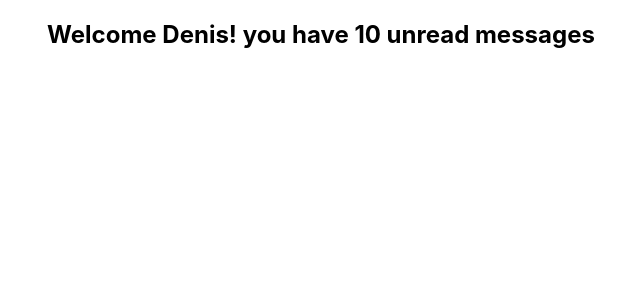
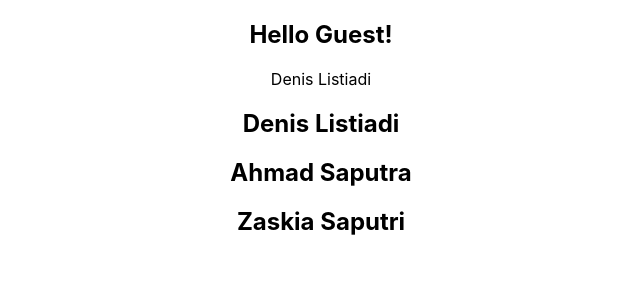
Before and after one commit to denislistiadi/react-typescript, a React (Create React App) app: page / in a window 1280 px wide. Shown: the top 300 px of the page, without its empty margins (319-959 px from the left). Built offline with nearby package versions, Linux system fonts and the light colour scheme.

Commit message:
Basic Props

```diff
--- a/src/App.tsx
+++ b/src/App.tsx
@@ -1,10 +1,34 @@
 import './App.css';
 import Greet from './components/Greet';
+import Person from './components/Person';
+import PersonList from './components/PersonList';
 
 function App() {
+  const personName = {
+    first: 'Denis',
+    last: 'Listiadi'
+  }
+
+  const personList = [
+    {
+      first: 'Denis',
+      last: 'Listiadi'
+    },
+    {
+      first: 'Ahmad',
+      last: 'Saputra'
+    },
+    {
+      first: 'Zaskia',
+      last: 'Saputri'
+    }
+  ]
+
   return (
     <div className="App">
-      <Greet name="Denis" />
+      <Greet name="Denis" messageCount={40} isLogin={false}/>
+      <Person name={personName}/>
+      <PersonList names={personList} />
     </div>
   );
 }
--- a/src/components/Greet.tsx
+++ b/src/components/Greet.tsx
@@ -1,13 +1,19 @@
-import React from 'react'
+import React from "react";
 
 type GreetProps = {
-    name: string;
-}
+  name: string;
+  messageCount: number;
+  isLogin: boolean;
+};
 
 const Greet = (props: GreetProps) => {
   return (
-    <h2>Welcome {props.name}! you have 10 unread messages</h2>
-  )
-}
+    <h2>
+      {props.isLogin
+        ? `Welcome {props.name}! you have {props.messageCount} unread messages`
+        : `Hello Guest!`}
+    </h2>
+  );
+};
 
-export default Greet
+export default Greet;
--- /dev/null
+++ b/src/components/Person.tsx
@@ -0,0 +1,16 @@
+import React from 'react'
+
+type PersonProps = {
+    name: {
+        first: string;
+        last: string;
+    }
+}
+
+const Person = (props: PersonProps) => {
+  return (
+    <div>{props.name.first} {props.name.last}</div>
+  )
+}
+
+export default Person
--- /dev/null
+++ b/src/components/PersonList.tsx
@@ -0,0 +1,22 @@
+import React from 'react'
+
+type Props = {
+    names: {
+        first: string,
+        last: string
+    }[]
+}
+
+const PersonList = (props: Props) => {
+  return (
+    <div>
+        {props.names.map(name => {
+            return (
+                <h2>{name.first} {name.last}</h2>
+            )
+        })}
+    </div>
+  )
+}
+
+export default PersonList
```
